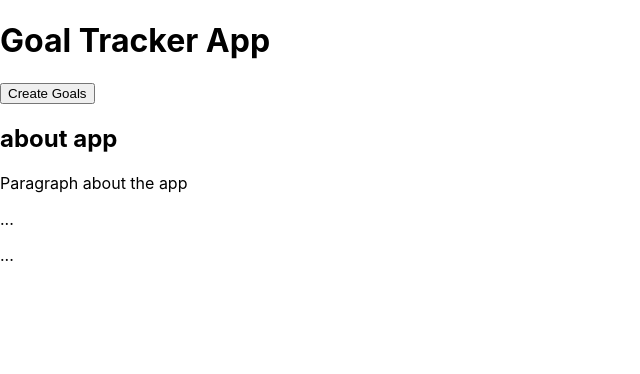
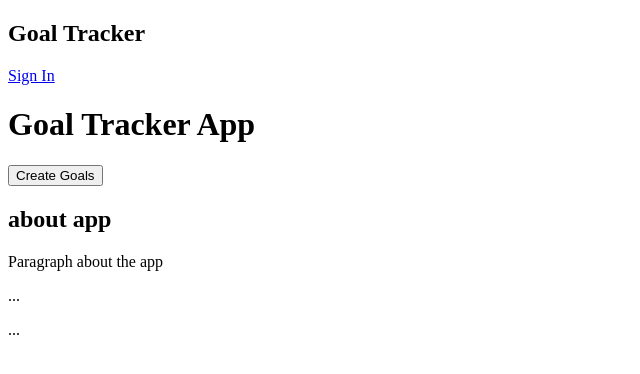
Before and after one commit to austin-carman/goal-tracker, a React (Create React App) app: page / in a window 1280 px wide. Shown: the top 374 px of the page, without its empty margins (0-640 px from the left). Built offline with nearby package versions, Linux system fonts and the light colour scheme.

Commit message:
header structure

```diff
--- a/package.json
+++ b/package.json
@@ -8,6 +8,7 @@
     "@testing-library/user-event": "^12.8.3",
     "react": "^17.0.2",
     "react-dom": "^17.0.2",
+    "react-router-dom": "^5.2.0",
     "react-scripts": "4.0.3",
     "web-vitals": "^1.1.2"
   },
--- a/src/App.css
+++ /dev/null
@@ -1,38 +0,0 @@
-.App {
-  text-align: center;
-}
-
-.App-logo {
-  height: 40vmin;
-  pointer-events: none;
-}
-
-@media (prefers-reduced-motion: no-preference) {
-  .App-logo {
-    animation: App-logo-spin infinite 20s linear;
-  }
-}
-
-.App-header {
-  background-color: #282c34;
-  min-height: 100vh;
-  display: flex;
-  flex-direction: column;
-  align-items: center;
-  justify-content: center;
-  font-size: calc(10px + 2vmin);
-  color: white;
-}
-
-.App-link {
-  color: #61dafb;
-}
-
-@keyframes App-logo-spin {
-  from {
-    transform: rotate(0deg);
-  }
-  to {
-    transform: rotate(360deg);
-  }
-}
--- a/src/App.js
+++ b/src/App.js
@@ -1,9 +1,11 @@
 import React from 'react';
+import Header from './components/Header';
 import Home from './components/Home';
 
 function App() {
   return (
     <div className="App">
+      <Header />
       <Home />
     </div>
   );
--- a/src/components/Header.js
+++ b/src/components/Header.js
@@ -0,0 +1,19 @@
+import React from 'react';
+import { Link } from 'react-router-dom';
+
+const Header = () => {
+
+    return(
+        <header className='navbar'>
+            <div>
+                {/* logo */}
+                <h2>Goal Tracker</h2>
+            </div>
+            <div className='nav-links'>
+                <Link to='Home'>Sign In</Link>
+            </div>
+        </header>
+    )
+}
+
+export default Header;
--- a/src/index.css
+++ /dev/null
@@ -1,13 +0,0 @@
-body {
-  margin: 0;
-  font-family: -apple-system, BlinkMacSystemFont, 'Segoe UI', 'Roboto', 'Oxygen',
-    'Ubuntu', 'Cantarell', 'Fira Sans', 'Droid Sans', 'Helvetica Neue',
-    sans-serif;
-  -webkit-font-smoothing: antialiased;
-  -moz-osx-font-smoothing: grayscale;
-}
-
-code {
-  font-family: source-code-pro, Menlo, Monaco, Consolas, 'Courier New',
-    monospace;
-}
--- a/src/index.js
+++ b/src/index.js
@@ -1,13 +1,16 @@
 import React from 'react';
 import ReactDOM from 'react-dom';
-import './index.css';
 import App from './App';
 import reportWebVitals from './reportWebVitals';
+import { BrowserRouter } from 'react-router-dom';
+
 
 ReactDOM.render(
-  <React.StrictMode>
-    <App />
-  </React.StrictMode>,
+  <BrowserRouter>
+    <React.StrictMode>
+      <App />
+    </React.StrictMode>
+  </BrowserRouter>,
   document.getElementById('root')
 );
 
```
Also changed, not shown: src/styling/App.css (added), 1 other file (tests, documents, lock files or other folders).
